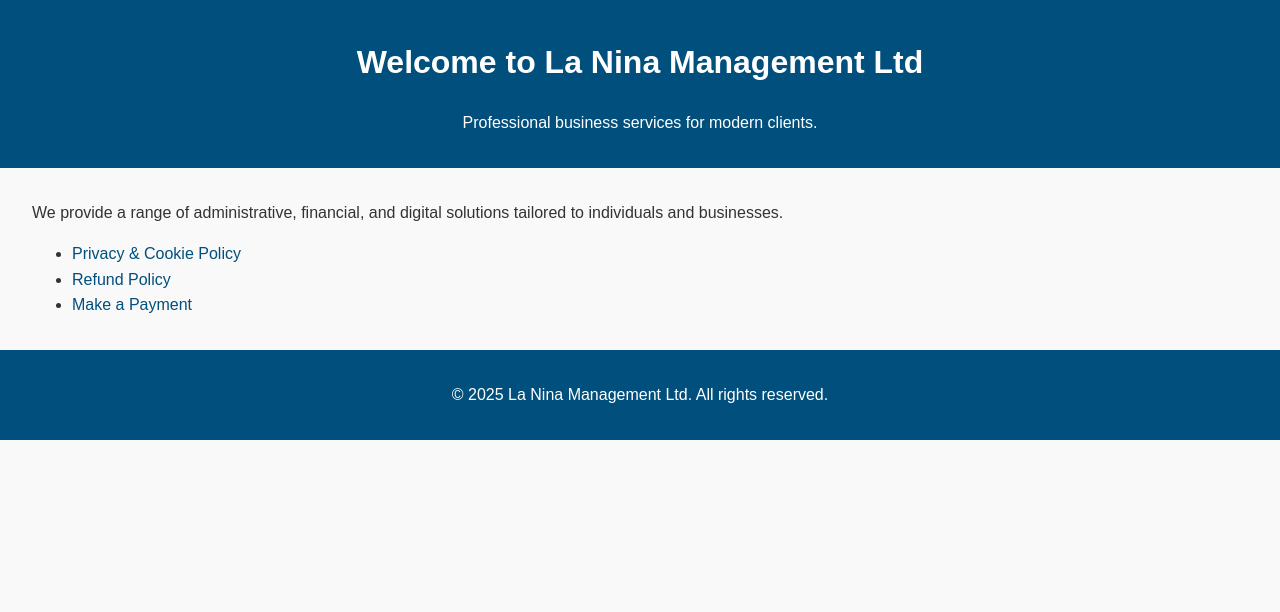
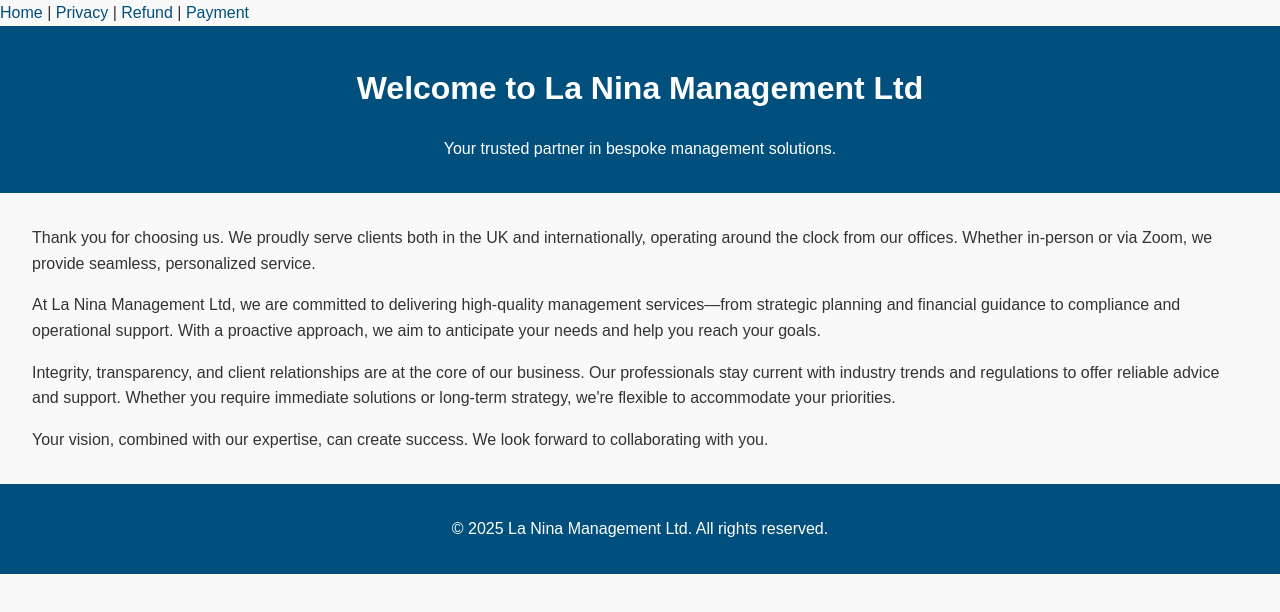
Before and after one commit to perkerso/laninamanagement, a plain HTML site: page index.html in a window 1280 px wide. Drawn offline with Linux system fonts and the light colour scheme.

Commit message:
Update index.html

```diff
--- a/index.html
+++ b/index.html
@@ -3,22 +3,32 @@
 <head>
   <meta charset="UTF-8" />
   <meta name="viewport" content="width=device-width, initial-scale=1.0"/>
-  <title>Welcome – La Nina Management Ltd</title>
+  <title>La Nina Management Ltd</title>
   <link rel="stylesheet" href="style.css" />
 </head>
 <body>
+  <nav>
+    <a href="index.html">Home</a> |
+    <a href="privacy-policy.html">Privacy</a> |
+    <a href="refund-policy.html">Refund</a> |
+    <a href="payment.html">Payment</a>
+  </nav>
+
   <header>
     <h1>Welcome to La Nina Management Ltd</h1>
-    <p>Professional business services for modern clients.</p>
+    <p>Your trusted partner in bespoke management solutions.</p>
   </header>
+
   <main>
-    <p>We provide a range of administrative, financial, and digital solutions tailored to individuals and businesses.</p>
-    <ul>
-      <li><a href="privacy-policy.html">Privacy & Cookie Policy</a></li>
-      <li><a href="refund-policy.html">Refund Policy</a></li>
-      <li><a href="payment.html">Make a Payment</a></li>
-    </ul>
+    <p>Thank you for choosing us. We proudly serve clients both in the UK and internationally, operating around the clock from our offices. Whether in-person or via Zoom, we provide seamless, personalized service.</p>
+
+    <p>At La Nina Management Ltd, we are committed to delivering high-quality management services—from strategic planning and financial guidance to compliance and operational support. With a proactive approach, we aim to anticipate your needs and help you reach your goals.</p>
+
+    <p>Integrity, transparency, and client relationships are at the core of our business. Our professionals stay current with industry trends and regulations to offer reliable advice and support. Whether you require immediate solutions or long-term strategy, we're flexible to accommodate your priorities.</p>
+
+    <p>Your vision, combined with our expertise, can create success. We look forward to collaborating with you.</p>
   </main>
+
   <footer>
     <p>&copy; 2025 La Nina Management Ltd. All rights reserved.</p>
   </footer>
```
